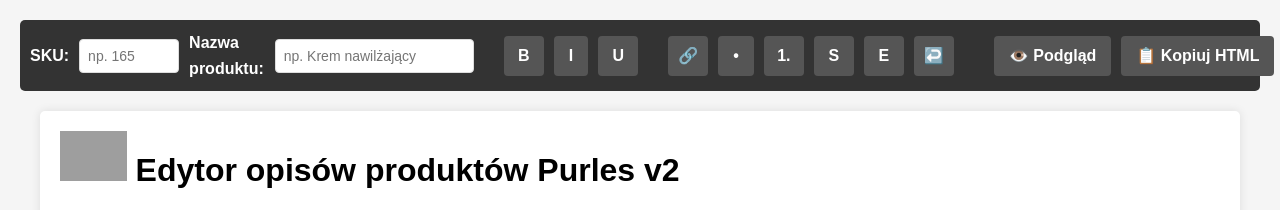
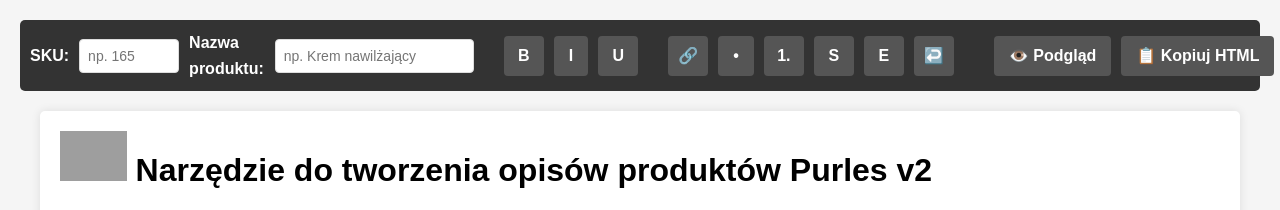
Before and after one commit to purles/description, a plain HTML site: page index.html in a window 1280 px wide. Shown: the top 210 px of the page. Drawn offline with Linux system fonts and the light colour scheme; grey boxes are pictures that could not be loaded.

Commit message:
Update index.html

```diff
--- a/index.html
+++ b/index.html
@@ -3,7 +3,7 @@
 <head>
   <meta charset="UTF-8">
   <meta name="viewport" content="width=device-width, initial-scale=1.0">
-  <title>Edytor opisów produktów Purles v2</title>
+  <title>Narzędzie do tworzenia opisów produktów Purles v2</title>
   <style>
     * {
       box-sizing: border-box;
@@ -392,7 +392,7 @@
 
   <div class="container">
 
-    <h1> <img src="https://purles.pl/wp-content/uploads/2022/04/logo.png" alt="Purles Logo" class="logo" height="50px" margin-right="120px">  Edytor opisów produktów Purles v2</h1>
+    <h1> <img src="https://purles.pl/wp-content/uploads/2022/04/logo.png" alt="Purles Logo" class="logo" height="50px" margin-right="120px">  Narzędzie do tworzenia opisów produktów Purles v2</h1>
 
     <!-- Sekcja 1: Opis główny -->
     <div class="section" id="description-section">
```
